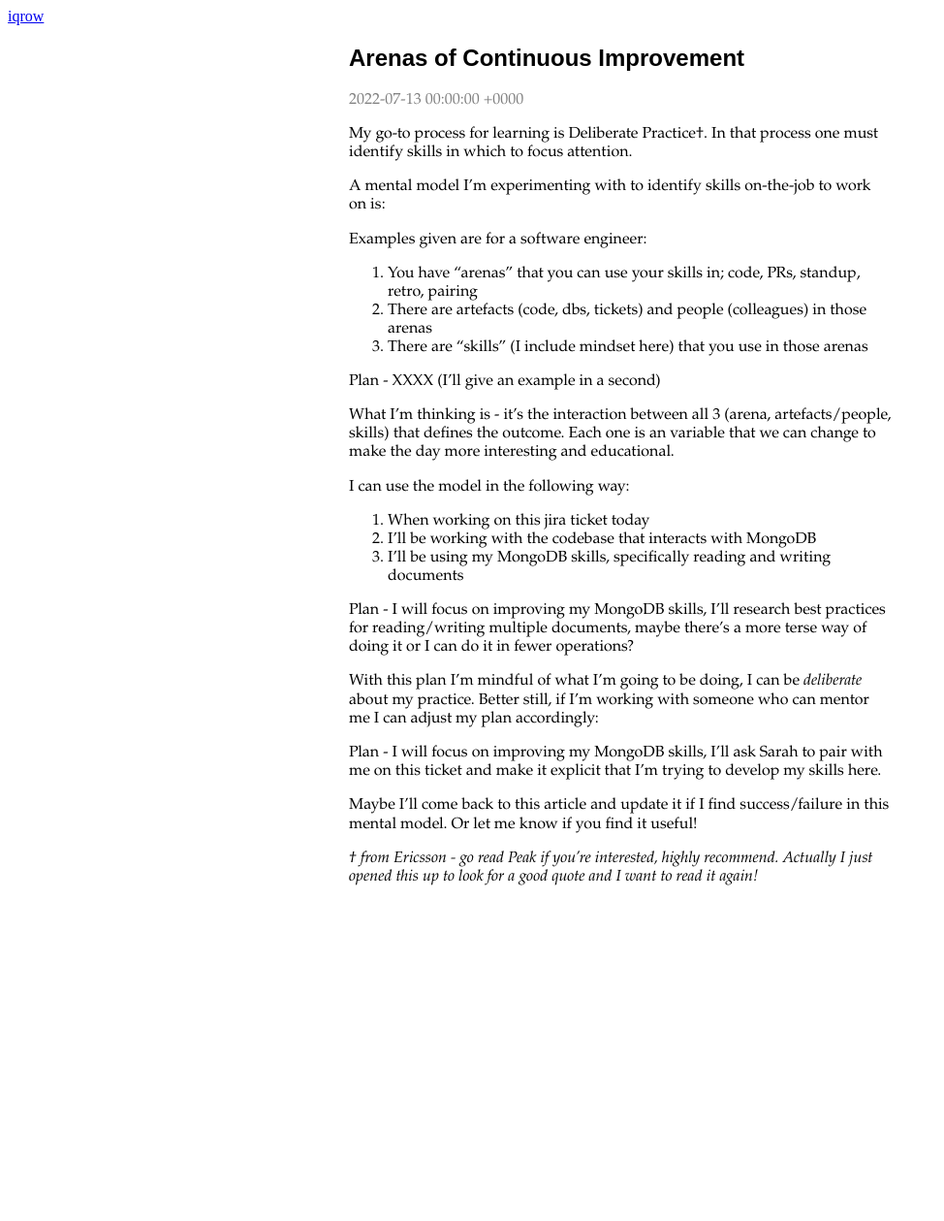
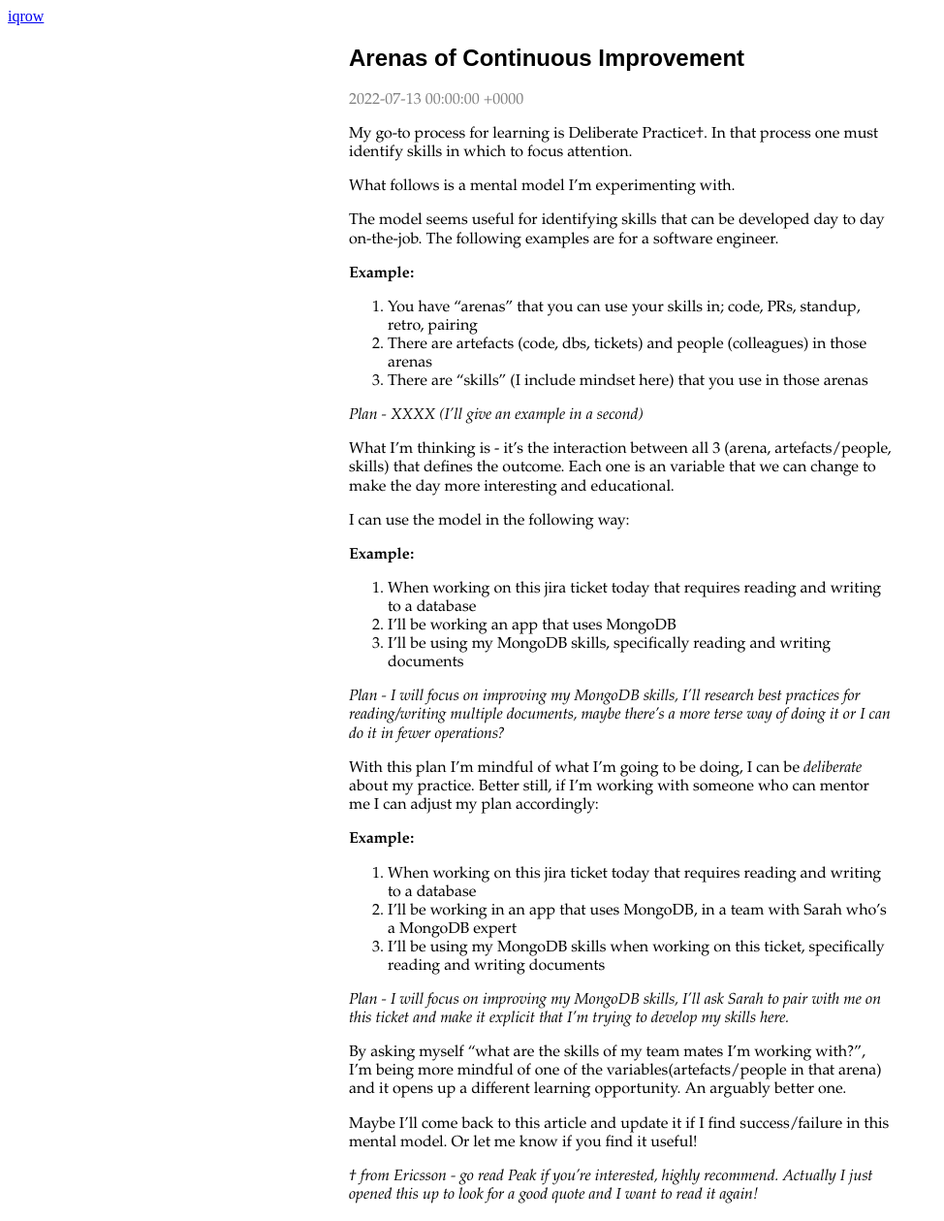
Before and after one commit to iqrow/iqrow.github.io, a Jekyll site: the page built from _posts/2022-07-13-Arenas-of-continuous-improvement.md, in a window 1280 px wide. Shown: the whole page at 97% size, without its empty margins (0-974 px from the left). Built offline with Jekyll 4.4.1, drawn with Linux system fonts in a browser that asks for light colours; our own code applies the rules of GitHub Pages for plain Markdown files; before the commit the page ends 930 px from its top, so only the background shows below that.

Commit message:
feat improve arenas

```diff
--- a/_posts/2022-07-13-Arenas-of-continuous-improvement.md
+++ b/_posts/2022-07-13-Arenas-of-continuous-improvement.md
@@ -5,29 +5,40 @@ date: 2022-07-13
 
 My go-to process for learning is Deliberate Practice†. In that process one must identify skills in which to focus attention.
 
-A mental model I'm experimenting with to identify skills on-the-job to work on is:
+What follows is a mental model I'm experimenting with.
 
-Examples given are for a software engineer:
+The model seems useful for identifying skills that can be developed day to day on-the-job. The following examples are for a software engineer.
+
+**Example:**
 
 1. You have “arenas” that you can use your skills in; code, PRs, standup, retro, pairing
 2. There are artefacts (code, dbs, tickets) and people (colleagues) in those arenas
 3. There are “skills” (I include mindset here) that you use in those arenas
 
-Plan - XXXX (I'll give an example in a second)
+_Plan - XXXX (I'll give an example in a second)_
 
 What I'm thinking is - it's the interaction between all 3 (arena, artefacts/people, skills) that defines the outcome. Each one is an variable that we can change to make the day more interesting and educational.
 
 I can use the model in the following way:
 
-1. When working on this jira ticket today
-2. I'll be working with the codebase that interacts with MongoDB
+**Example:**
+
+1. When working on this jira ticket today that requires reading and writing to a database
+2. I'll be working an app that uses MongoDB
 3. I'll be using my MongoDB skills, specifically reading and writing documents
 
-Plan - I will focus on improving my MongoDB skills, I'll research best practices for reading/writing multiple documents, maybe there's a more terse way of doing it or I can do it in fewer operations?
+*Plan - I will focus on improving my MongoDB skills, I'll research best practices for reading/writing multiple documents, maybe there's a more terse way of doing it or I can do it in fewer operations?*
 
 With this plan I'm mindful of what I'm going to be doing, I can be _deliberate_ about my practice. Better still, if I'm working with someone who can mentor me I can adjust my plan accordingly:
 
-Plan - I will focus on improving my MongoDB skills, I'll ask Sarah to pair with me on this ticket and make it explicit that I'm trying to develop my skills here.
+**Example:**
+1. When working on this jira ticket today that requires reading and writing to a database
+2. I'll be working in an app that uses MongoDB, in a team with Sarah who's a MongoDB expert
+3. I'll be using my MongoDB skills when working on this ticket, specifically reading and writing documents
+
+_Plan - I will focus on improving my MongoDB skills, I'll ask Sarah to pair with me on this ticket and make it explicit that I'm trying to develop my skills here._
+
+By asking myself "what are the skills of my team mates I'm working with?", I'm being more mindful of one of the variables(artefacts/people in that arena) and it opens up a different learning opportunity. An arguably better one.
 
 Maybe I'll come back to this article and update it if I find success/failure in this mental model. Or let me know if you find it useful!
 
```
